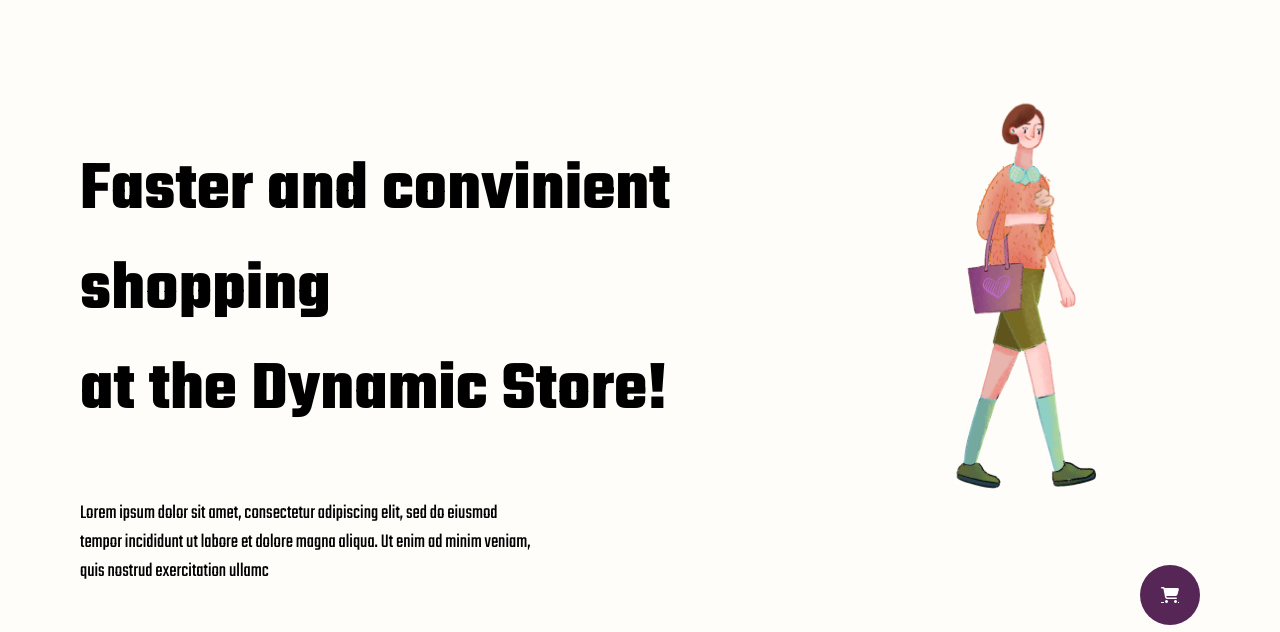
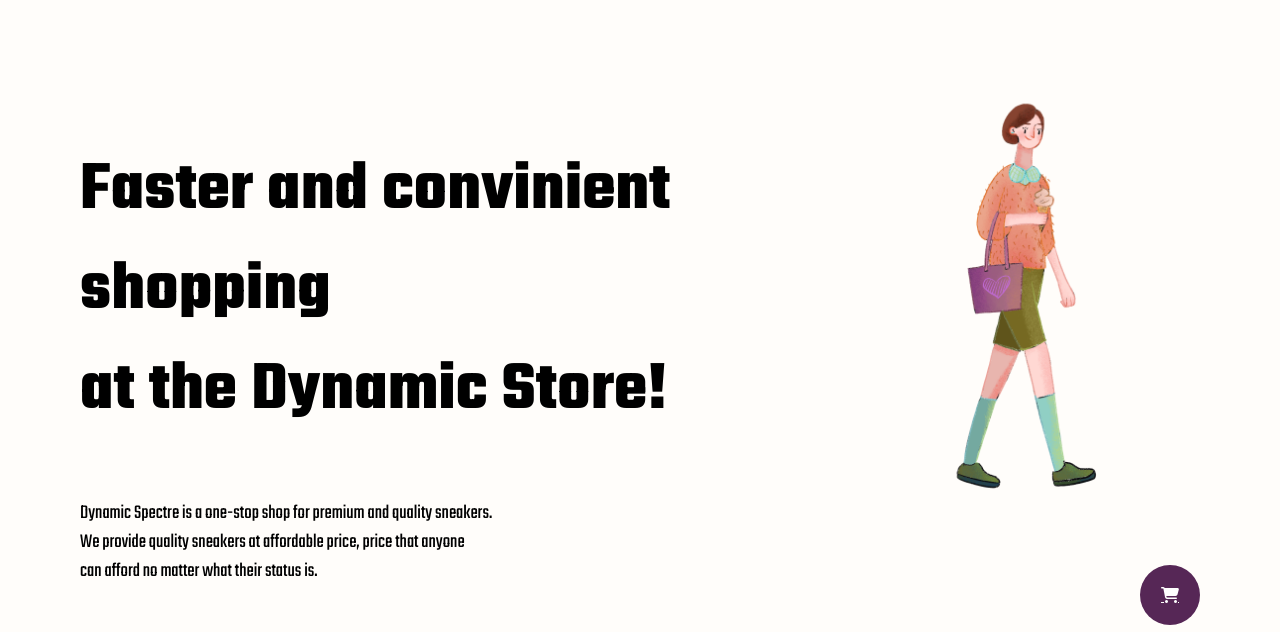
Before and after one commit to jadboii/E-Com_Remake, a plain HTML site: page index.html in a window 1280 px wide. Shown: the part 95-727 px from the top of the page. Drawn offline with Linux system fonts and the light colour scheme.

Commit message:
Update index.html

```diff
--- a/index.html
+++ b/index.html
@@ -26,9 +26,9 @@
         <div class="intro">
             <h1>Faster and convinient shopping<br>
                 at the Dynamic Store!</h1>
-                <p>Lorem ipsum dolor sit amet, consectetur adipiscing elit, sed do eiusmod <br>
-                    tempor incididunt ut labore et dolore magna aliqua. Ut enim ad minim veniam,<br>
-                    quis nostrud exercitation ullamc</p>
+                <p>Dynamic Spectre is a one-stop shop for premium and quality sneakers. <br/>
+            We provide quality sneakers at affordable price, price that anyone <br/> can afford
+            no matter what their status is.</p>
         </div>
 
         <div class="cart">
```
